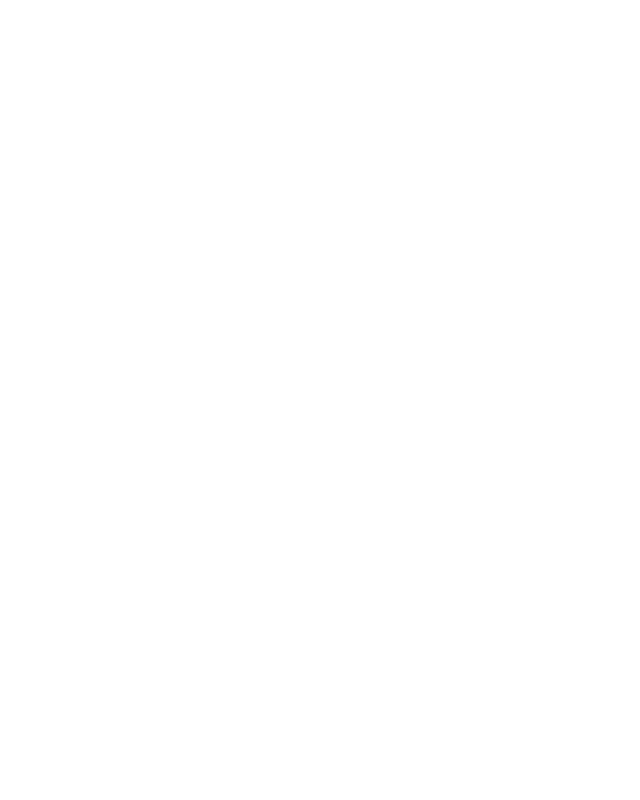
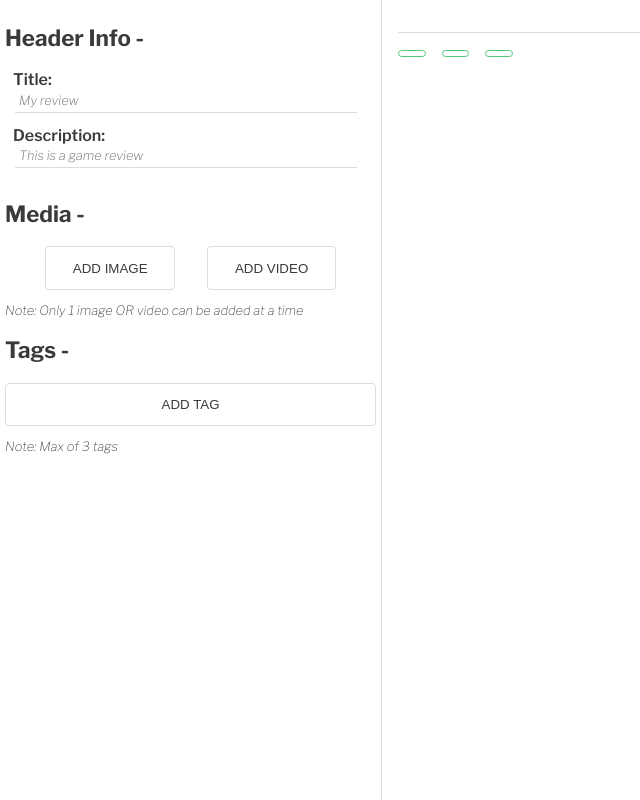
Before and after one commit to noah-mifsud/game-blog, a React (Create React App) app: page / in a window 1280 px wide. Shown: the whole page, without its empty margins (0-640 px from the left). Built offline with nearby package versions, Linux system fonts and the light colour scheme.

Commit message:
Added Post Editing
Create basic post editing including: Title, Description and Tags.

```diff
--- a/public/index.html
+++ b/public/index.html
@@ -8,10 +8,13 @@
       name="description"
       content="Web site created using create-react-app"
     />
+    <link rel="preconnect" href="https://fonts.googleapis.com">
+    <link rel="preconnect" href="https://fonts.gstatic.com" crossorigin>
+    <link href="https://fonts.googleapis.com/css2?family=Libre+Franklin:ital,wght@0,100;0,200;0,300;0,400;0,500;0,600;0,700;0,800;0,900;1,100;1,200;1,300;1,400;1,500;1,600;1,700;1,800;1,900&display=swap" rel="stylesheet">
     <title>Game Blog</title>
   </head>
   <body>
     <noscript>You need to enable JavaScript to run this app.</noscript>
-    <div id="root"></div>
+    <div style="position: absolute; top: 0; left: 0; width: 100%;" id="root"></div>
   </body>
 </html>
--- a/src/App.tsx
+++ b/src/App.tsx
@@ -1,10 +1,18 @@
-import React from 'react'
+//Main component, specifies Routes and what components they should render
+
+//React (Hooks) imports
+import React from 'react';
+//Styles imports
+import './styles/App.scss';
+
+//Routes imports
+import EditPost from './routes/EditPost/EditPost';
+//Component imports
+import Loader from './components/Loader/Loader'
 
 function App() {
   return (
-    <div>
-
-    </div>
+    <EditPost />
   )
 }
 
--- /dev/null
+++ b/src/components/Loader/Loader.tsx
@@ -0,0 +1,17 @@
+//Loader component, resuable loading screen for user feedback
+
+//React (Hooks) imports
+import React from 'react'
+
+function Loader() {
+  return (
+    <div className='spinner-container'>
+        <div className='spinner'>
+            <div className='bg'></div>
+            <div className='bar'></div>
+        </div>
+    </div>
+  )
+}
+
+export default Loader
--- /dev/null
+++ b/src/components/Loader/_loader.scss
@@ -0,0 +1,43 @@
+//Centers spinner container
+.spinner-container {
+    width: 100vw;
+    height: 100vh;
+    display: flex;
+    justify-content: center;
+    align-items: center;
+    position: absolute;
+    top: 0;
+    left: 0;
+}
+//Spinner parent container
+.spinner {
+    width: 100px;
+    height: 100px;
+    position: relative;
+}
+//Background of spinner
+.spinner .bg {
+    box-sizing: border-box;
+    position: absolute;
+    width: 100%;
+    height: 100%;
+    border: 8px solid $lightGrey;
+    border-radius: 50%;
+    opacity: .5;
+}
+//Bar that spins around
+.spinner .bar {
+    box-sizing: border-box;
+    position: absolute;
+    width: 100%;
+    height: 100%;
+    border: 8px solid transparent;
+    border-top-color: $emeraldGreen;
+    border-radius: 50%;
+    animation: spinner 1s ease-out infinite;
+}
+//Spinning animation
+@keyframes spinner {
+    0% { transform: rotate(0deg); }
+    100% { transform: rotate(360deg); }
+}
--- /dev/null
+++ b/src/routes/EditPost/EditPost.tsx
@@ -0,0 +1,91 @@
+//Edit post route, displays post data with editing tools avaliable to the user
+
+//React (Hooks) imports
+import React, { useState } from 'react'
+
+
+function EditPost() {
+    //Post useState data
+    const [titleTxt, setTitleTxt] = useState('');
+    const [descTxt, setDescTxt] = useState('');
+    const [tagCount, setTagCount] = useState(0);
+    const [showAddTags, setShowAddTags] = useState(true);
+    const [tagsStyle, setTagsStyle] = useState(['hidden', 'hidden', 'hidden'])
+    const [tag1Txt, setTag1Txt] = useState('');
+    const [tag2Txt, setTag2Txt] = useState('');
+    const [tag3Txt, setTag3Txt] = useState('');
+    //Handles input by updating useStates with user input
+    const inputHandler = (e:any, setInput:any) => {
+        setInput(e.target.value);
+    }
+    //Adds new tags
+    const addTagHandler = () => {
+        if (tagCount < 3) {
+            //Get new tagCount value immediately
+            const tempTagCount = tagCount + 1;
+            switch(tempTagCount) {
+                case 1:
+                    setTagsStyle(['visible', 'hidden', 'hidden']);
+                    setTagCount(tagCount + 1);
+                    break;
+                case 2:
+                    setTagsStyle(['visible', 'visible', 'hidden']);
+                    setTagCount(tagCount + 1);
+                    break;
+                case 3:
+                    setTagsStyle(['visible', 'visible', 'visible']);
+                    setShowAddTags(false);
+                    break;
+                }
+        }
+    }
+
+
+  return (
+    <main className='edit-post-page'>
+        <aside className='edit-tools'>
+            <section className='header-edit-tools'>
+                <h2>Header Info -</h2>
+                <label htmlFor='title'>Title:</label><br></br>
+                <input type='text' placeholder='My review' id='title' value={titleTxt} onChange={(e) => inputHandler(e, setTitleTxt)}/>
+                <label htmlFor='description'>Description:</label>
+                <input type='text' placeholder='This is a game review' id='description' value={descTxt} onChange={(e) => inputHandler(e, setDescTxt)}/>
+            </section>
+            <section>
+                <h2>Media -</h2>
+                <div className='media-upload-btns'>
+                    <button>ADD IMAGE</button>
+                    <button>ADD VIDEO</button>
+                </div>
+                <p>Note: Only 1 image OR video can be added at a time</p>
+            </section>
+            <section>
+                <h2>Tags -</h2>
+                <label htmlFor='tag1' className={tagsStyle[0]}>Tag 1:</label>
+                <input type='text' placeholder='Action' id='description' className={tagsStyle[0]} value={tag1Txt} onChange={(e) => inputHandler(e, setTag1Txt)}/>
+                <label htmlFor='tag2' className={tagsStyle[1]}>Tag 2:</label>
+                <input type='text' placeholder='Action' id='description' className={tagsStyle[1]} value={tag2Txt} onChange={(e) => inputHandler(e, setTag2Txt)}/>
+                <label htmlFor='tag3' className={tagsStyle[2]}>Tag 3:</label>
+                <input type='text' placeholder='Action' id='description' className={tagsStyle[2]} value={tag3Txt} onChange={(e) => inputHandler(e, setTag3Txt)}/>
+                {showAddTags &&
+                    <button className='add-tag-btn' onClick={addTagHandler}>ADD TAG</button>
+                }
+                <p>Note: Max of 3 tags</p>
+            </section>
+        </aside>
+        <article className='post-display'>
+            <header>
+                <h1>{titleTxt}</h1>
+                <h2>{descTxt}</h2>
+                <div className='tags'>
+                    <p>{tag1Txt}</p>
+                    <p>{tag2Txt}</p>
+                    <p>{tag3Txt}</p>
+                </div>
+            </header>
+        </article>
+    </main>
+  )
+}
+
+export default EditPost
--- /dev/null
+++ b/src/routes/EditPost/_editPost.scss
@@ -0,0 +1,109 @@
+.edit-post-page {
+    display: flex;
+    flex-direction: row;
+    font-family: 'Libre Franklin', sans-serif;
+}
+//Main styling for container and text
+.edit-tools {
+    flex: 3;
+    flex-shrink: 0;
+    box-sizing: border-box;
+    height: 100vh;
+    border-right: 1px solid $lightGrey;
+    padding: 5px;
+    color: $grey;
+    overflow-y: scroll;
+    & h2 {
+        font-size: 1.4rem;
+        font-weight: 700;
+    }
+    & label {
+        margin-left: .5em;
+        font-size: 1rem;
+        font-weight: 600;
+    }
+    & p {
+        font-size: .8rem;
+        font-weight: 100;
+        font-style: italic;
+    }
+}
+//Styles all inputs
+.edit-tools input {
+    padding: .3em;
+    border: none;
+    border-bottom: 1px solid $lightGrey;
+    width: 90%;
+    font-family: 'Libre Franklin', sans-serif;
+    font-weight: 200;
+    font-size: .8rem;
+    margin-bottom: 1em;
+    margin-left: .8em;
+    &:focus {
+        outline: none;
+        border-bottom: 2px solid $emeraldGreen;
+    }
+    &::placeholder {
+        font-style: italic;
+    }
+}
+.edit-tools button {
+    padding: 1em 2em;
+    background-color: transparent;
+    color: $grey;
+    border: 1px solid $lightGrey;
+    border-radius: .3em;
+    &:hover {
+        box-shadow: 0 0 .5em 1px $lightGrey;
+        background-color: transparent;
+        cursor: pointer;
+    }
+    &:active {
+        background-color: $lightGrey;
+    }
+}
+.edit-tools .media-upload-btns {
+    display: flex;
+    justify-content: center;
+    gap: 2em;
+}
+
+.post-display {
+    width: 100%;
+    flex: 7;
+    flex-shrink: 0;
+    padding: 1em;
+    & h1 {
+        margin: 0;
+        font-weight: 900;
+        font-size: 2rem;
+        color: $grey;
+        border-bottom: 1px solid $lightGrey;
+        padding-bottom: .5em;
+    }
+    & h2 {
+        margin: .2em;
+        font-size: 1.2rem;
+        color: $grey;
+    }
+}
+.post-display .tags {
+    display: flex;
+    gap: 1em;
+    & p {
+        color: $grey;
+        font-size: .8rem;
+        border-radius: 1em;
+        border: 1px solid $emeraldGreen;
+        padding: .2em 1em;
+    }
+}
+.add-tag-btn {
+    width: 100%;
+}
+.hidden {
+    display: none;
+}
+.visible {
+    display: inline;
+}
--- /dev/null
+++ b/src/styles/App.scss
@@ -0,0 +1,9 @@
+//Main CSS File, imports all seperate scss files for readability
+
+//Colour Palette import
+@import './colors';
+
+//Routes imports
+@import '../Routes/EditPost/editPost';
+//Component imports
+@import '../components/Loader/loader';
--- /dev/null
+++ b/src/styles/_colors.scss
@@ -0,0 +1,4 @@
+$black : rgb(20, 20, 20);
+$grey : rgb(56, 59, 56);
+$lightGrey : rgb(213, 224, 214);
+$emeraldGreen : rgb(80, 200, 120);
```
Also changed, not shown: src/functions/sum.ts (added, +7 -0 lines), src/App.scss (deleted), 1 other file (tests, documents, lock files or other folders).
